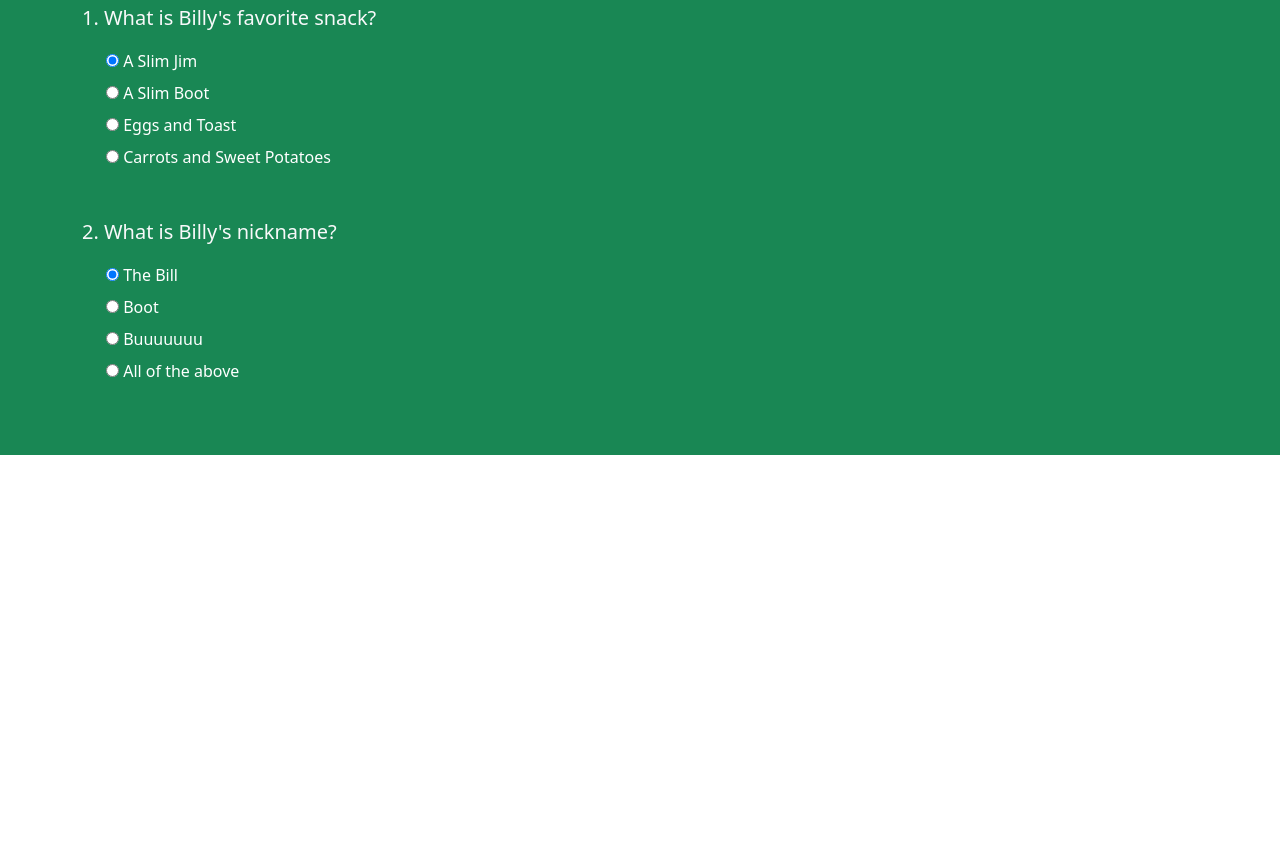
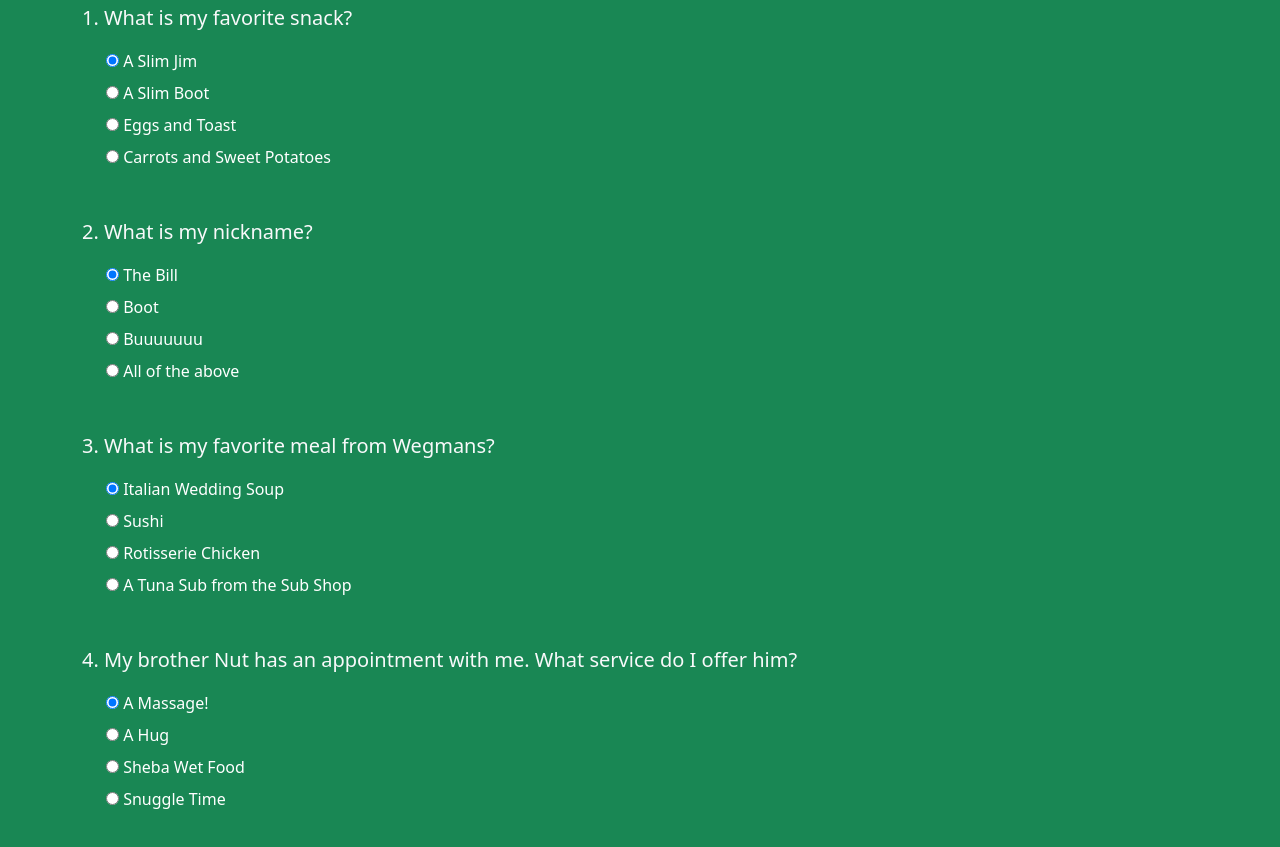
Before and after one commit to JAMarcello/Boot-Quiz, a plain HTML site: page index.html in a window 1280 px wide. Shown: the part 351-1198 px from the top of the page. Before the commit the page ends 806 px from the top, so only its background shows below. Drawn offline with nearby package versions, Linux system fonts and the light colour scheme.

Commit message:
Two more questions added

```diff
--- a/index.html
+++ b/index.html
@@ -21,7 +21,7 @@
 
             <form class="quiz-form text-light">
                 <div class="my-5">
-                    <p class="lead font-weight-normal">1. What is Billy's favorite snack?</p>
+                    <p class="lead font-weight-normal">1. What is my favorite snack?</p>
                     <div class="form-check my-2 text-white">
                         <input type="radio" name="q1" value="A" checked>
                         <label class="form-check-label">A Slim Jim</label>
@@ -40,7 +40,7 @@
                     </div>
                 </div>
                 <div class="my-5">
-                    <p class="lead font-weight-normal">2. What is Billy's nickname?</p>
+                    <p class="lead font-weight-normal">2. What is my nickname?</p>
                     <div class="form-check my-2 text-white">
                         <input type="radio" name="q2" value="A" checked>
                         <label class="form-check-label">The Bill</label>
@@ -58,6 +58,44 @@
                         <label class="form-check-label">All of the above</label>
                     </div>
                 </div>
+                <div class="my-5">
+                    <p class="lead font-weight-normal">3. What is my favorite meal from Wegmans?</p>
+                    <div class="form-check my-2 text-white">
+                        <input type="radio" name="q3" value="A" checked>
+                        <label class="form-check-label">Italian Wedding Soup</label>
+                    </div>
+                    <div class="form-check my-2 text-white">
+                        <input type="radio" name="q3" value="B">
+                        <label class="form-check-label">Sushi</label>
+                    </div>
+                    <div class="form-check my-2 text-white">
+                        <input type="radio" name="q3" value="C">
+                        <label class="form-check-label">Rotisserie Chicken</label>
+                    </div>
+                    <div class="form-check my-2 text-white">
+                        <input type="radio" name="q3" value="D">
+                        <label class="form-check-label">A Tuna Sub from the Sub Shop</label>
+                    </div>
+                </div>
+                <div class="my-5">
+                    <p class="lead font-weight-normal">4. My brother Nut has an appointment with me. What service do I offer him?</p>
+                    <div class="form-check my-2 text-white">
+                        <input type="radio" name="q4" value="A" checked>
+                        <label class="form-check-label">A Massage!</label>
+                    </div>
+                    <div class="form-check my-2 text-white">
+                        <input type="radio" name="q4" value="B">
+                        <label class="form-check-label">A Hug</label>
+                    </div>
+                    <div class="form-check my-2 text-white">
+                        <input type="radio" name="q4" value="C">
+                        <label class="form-check-label">Sheba Wet Food</label>
+                    </div>
+                    <div class="form-check my-2 text-white">
+                        <input type="radio" name="q4" value="D">
+                        <label class="form-check-label">Snuggle Time</label>
+                    </div>
+                </div>
             </form>
 
         </div>
```
